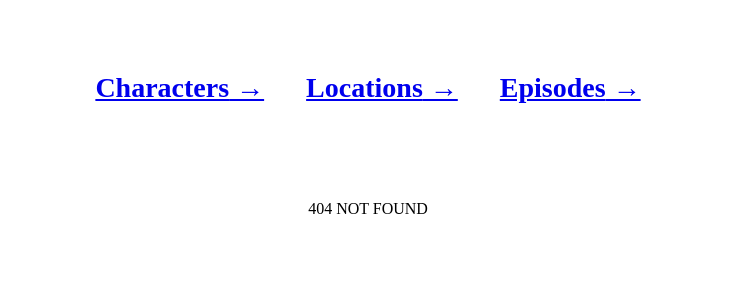
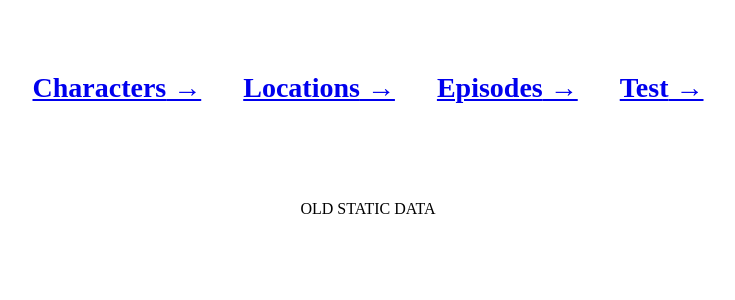
Before and after one commit to bloodyrainday/next-lesson, a Next.js app: page /test in a window 1280 px wide. Before the commit this address had no page. Shown: the top 300 px of the page, without its empty margins (272-1007 px from the left). Built offline with nearby package versions, Linux system fonts and the light colour scheme.

Commit message:
create staticData and apply it in test page

```diff
--- a/components/Header/Header.tsx
+++ b/components/Header/Header.tsx
@@ -1,13 +1,14 @@
-import styled from 'styled-components';
-import {LinkBlock} from './LinkBlock/LinkBlock';
+import styled from "styled-components";
+import { LinkBlock } from "./LinkBlock/LinkBlock";
 
 export const Header = () => (
-    <Navbar>
-        <LinkBlock title={'Characters'}/>
-        <LinkBlock title={'Locations'}/>
-        <LinkBlock title={'Episodes'}/>
-    </Navbar>
-)
+  <Navbar>
+    <LinkBlock title={"Characters"} />
+    <LinkBlock title={"Locations"} />
+    <LinkBlock title={"Episodes"} />
+    <LinkBlock title={"Test"} />
+  </Navbar>
+);
 
 const Navbar = styled.div`
   display: flex;
@@ -20,4 +21,4 @@ const Navbar = styled.div`
     flex-direction: column;
     text-align: center;
   }
-`
+`;
--- a/pages/characters/index.tsx
+++ b/pages/characters/index.tsx
@@ -13,6 +13,8 @@ export const getStaticProps = async () => {
     props: {
       characters,
     },
+    // make getStaticProps send quest more than once
+    //revalidate: 30,
   };
 };
 
--- /dev/null
+++ b/pages/test/index.tsx
@@ -0,0 +1,38 @@
+import path from "path";
+import { getLayout } from "../../components/Layout/BaseLayout/BaseLayout";
+import { PageWrapper } from "../../components/PageWrapper/PageWrapper";
+import fs from "fs/promises";
+
+export const getStaticProps = async () => {
+  const getParseData = async (): Promise<{ title: string }> => {
+    const filePath = path.join(process.cwd(), "public", "staticData.json");
+
+    try {
+      const jsonData = await fs.readFile(filePath);
+      return JSON.parse(jsonData.toString());
+    } catch (err) {
+      return { title: "no title" };
+    }
+  };
+  const { title } = await getParseData();
+  return {
+    props: {
+      title,
+    },
+    // make getStaticProps send quest more than once
+    //revalidate: 30,
+  };
+};
+
+type PropsType = {
+  title: string;
+};
+
+const Test = (props: PropsType) => {
+  const { title } = props;
+
+  return <PageWrapper>{title}</PageWrapper>;
+};
+
+Test.getLayout = getLayout;
+export default Test;
--- /dev/null
+++ b/public/staticData.json
@@ -0,0 +1,3 @@
+{
+  "title": "OLD STATIC DATA"
+}
```
